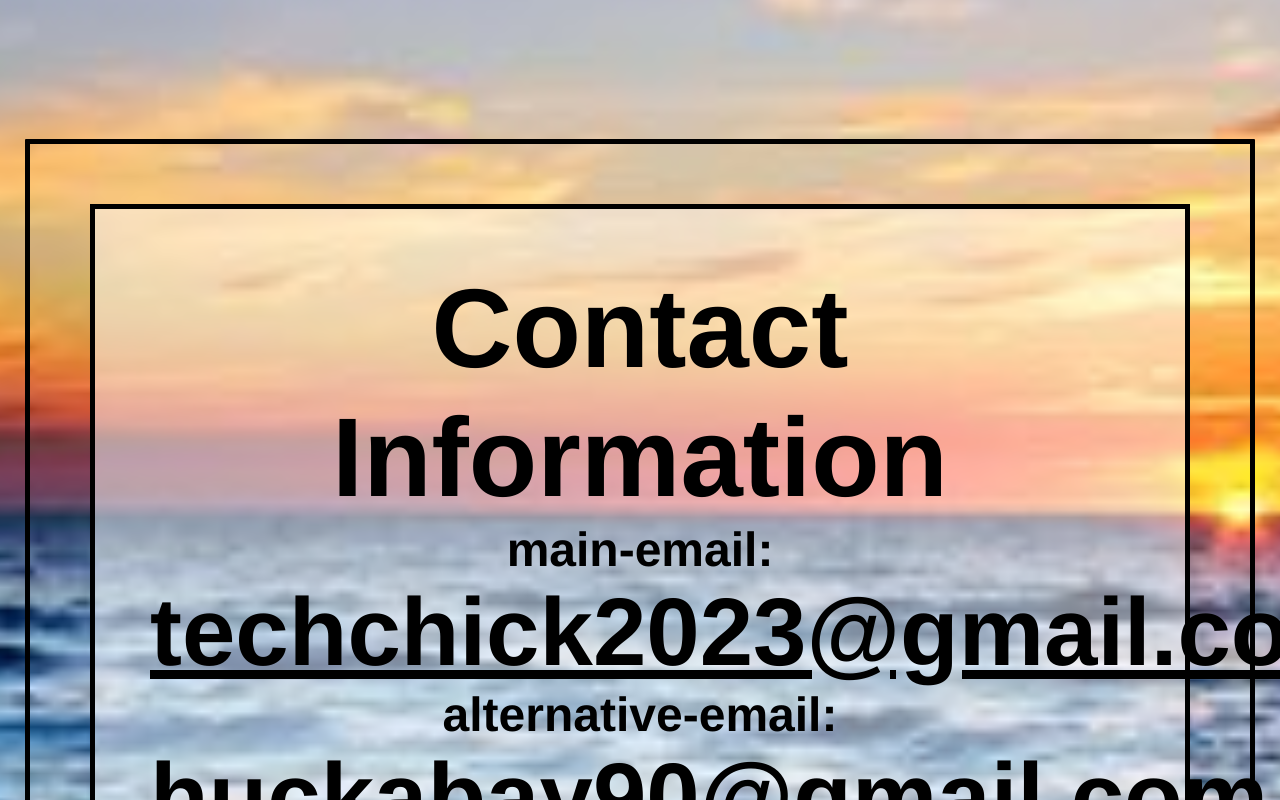
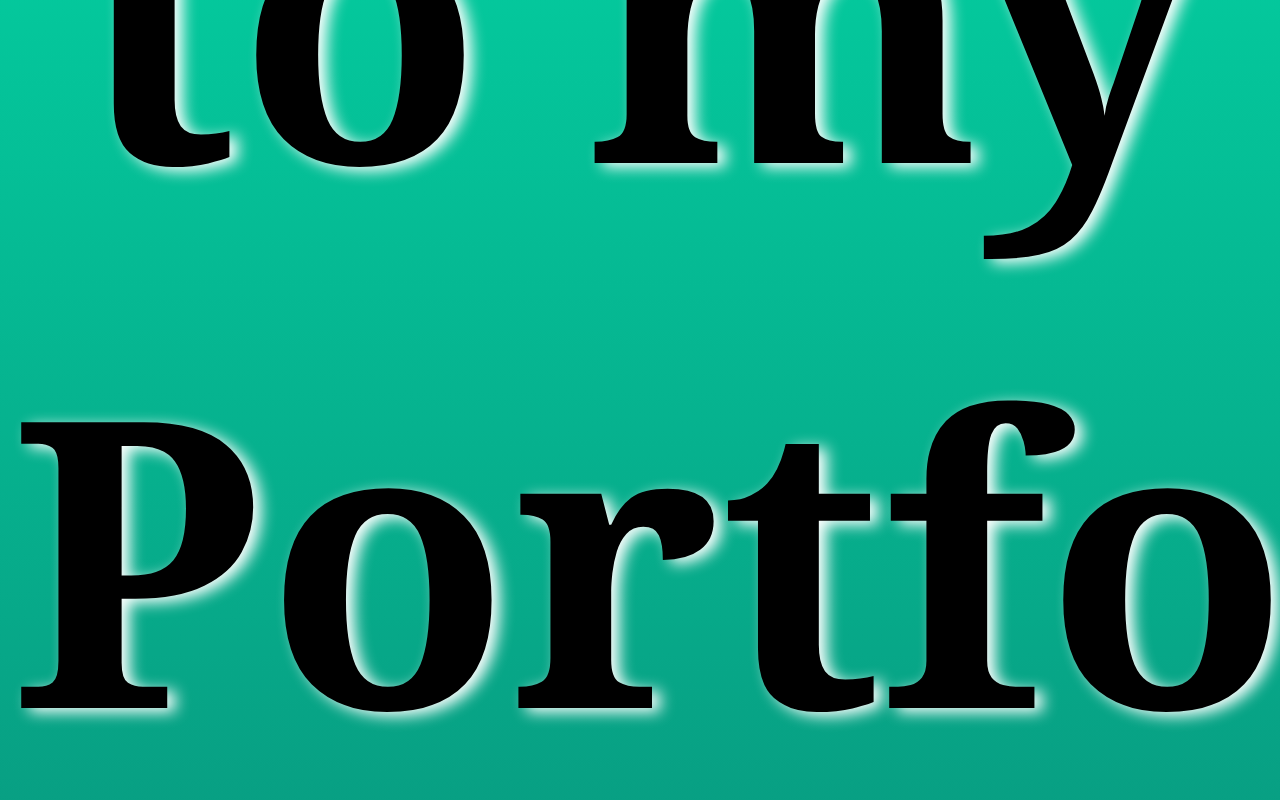
Before and after one commit to megan-huckabay/project, a React (Create React App) app: page /Contact in a window 1280 px wide. Shown: the part 820-1620 px from the top of the page. Built offline with nearby package versions, Linux system fonts and the light colour scheme.

Commit message:
removed beach background

```diff
--- a/src/App.css
+++ b/src/App.css
@@ -7,9 +7,10 @@
 /* Set common font and background image for the body */
 body {
   font-family: Arial, sans-serif;
-  background-image: url('./images/sunset-beach-background.jpg');
-  background-size: cover;
-  background-position: center;
+  background: linear-gradient(to bottom, #00F0B5, #160C28);
+  /* background-image: url('./images/sunset-beach-background.jpg');  */
+  /* background-size: cover;
+  background-position: center; */
 }
 
 /* Center the entire application */
@@ -63,7 +64,7 @@
   color: #000000;
   text-shadow: 8px 4px 15px #ffffff;
   font-family: Georgia, 'Times New Roman', Times, serif;
-  font-size: 10rem;
+  font-size: 25rem;
   margin: 5px;
   padding: 5px;
 }
--- a/src/Components/HireMe.js
+++ b/src/Components/HireMe.js
@@ -39,8 +39,8 @@
             <div className="pricing-section">
                 <h2>Pricing Structure:</h2>
                 <p>
-                    Single-Page Applications: Starting at $450.00 (Negotiable based on complexity and customization).
-                    Multi-Page Applications: Starting at $650.00.
+                    Single-Page Applications: Starting at $150.00 (Negotiable based on complexity and customization).
+                    Multi-Page Applications: Starting at $350.00.
                 </p>
                 <p>*Note: Prices are subject to adjustment based on project complexity and customization requirements.</p>
             </div>
--- a/src/Styles/Contact.css
+++ b/src/Styles/Contact.css
@@ -2,8 +2,8 @@
 .contact-container {
   border: 5px solid rgb(0, 0, 0);
   border-radius: 1px;
-  margin: 25px;
-  padding: 5px;
+  margin: 150px;
+  padding: 150px;
   text-align: center;
   font-weight: bold;
   font-family: 'Franklin Gothic Medium', 'Arial Narrow', Arial, sans-serif;
```
